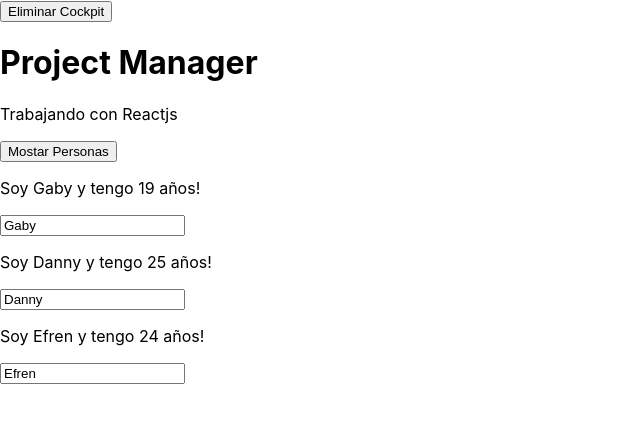
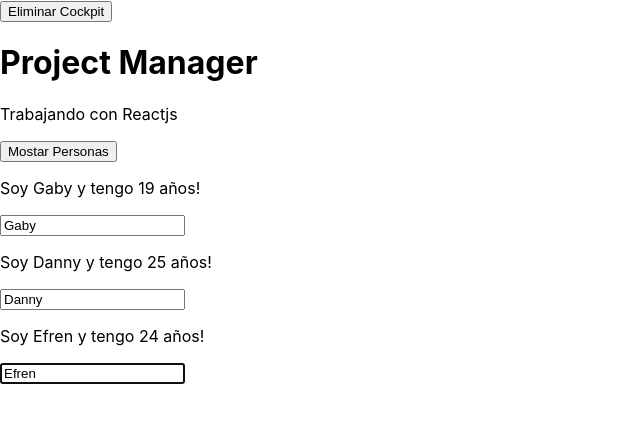
Before and after one commit to edarcarto/zafiroclass, a React app: page / in a window 1280 px wide. Both pictures are taken after a click on the button "Mostar Personas". Shown: the top 422 px of the page, without its empty margins (0-640 px from the left). Built offline with nearby package versions, Linux system fonts and the light colour scheme.

Commit message:
[Add] Usando refs en inputs

```diff
--- a/src/components/Persons/Person/Person.js
+++ b/src/components/Persons/Person/Person.js
@@ -5,6 +5,20 @@ import withClass from '../../../hoc/withClass';
 import classes from './Person.css'
 
 class Person extends Component {
+    constructor(props) {
+        super(props);
+        this.inputElement = React.createRef();
+    }
+
+    componentDidMount() {
+        // aqui le estamos diciendo al javascript que dentro del DOM buscque un input
+        // en su porpiedad parpadee el focus
+        // esta forma es javascript
+        // document.querySelector('input').focus();
+        // usando refs
+        this.inputElement.current.focus();
+    }
+
     render() {
         console.log('[Person.js] rendering...');
         return (
@@ -12,10 +26,13 @@ class Person extends Component {
                 <p onClick={this.props.click}>
                     Soy {this.props.name} y tengo {this.props.age} años!
                 </p>
-                <p>
+                <p key="i2" >
                     {this.props.children}
                 </p>
                 <input
+                    key="i3"
+                    // ref={ (inputEl) => {this.inputElement = inputEl} }
+                    ref={this.inputElement}
                     type="text"
                     onChange={this.props.changed}
                     value={this.props.name}
```
Also changed, not shown: 1 other file (tests, documents, lock files or other folders).
